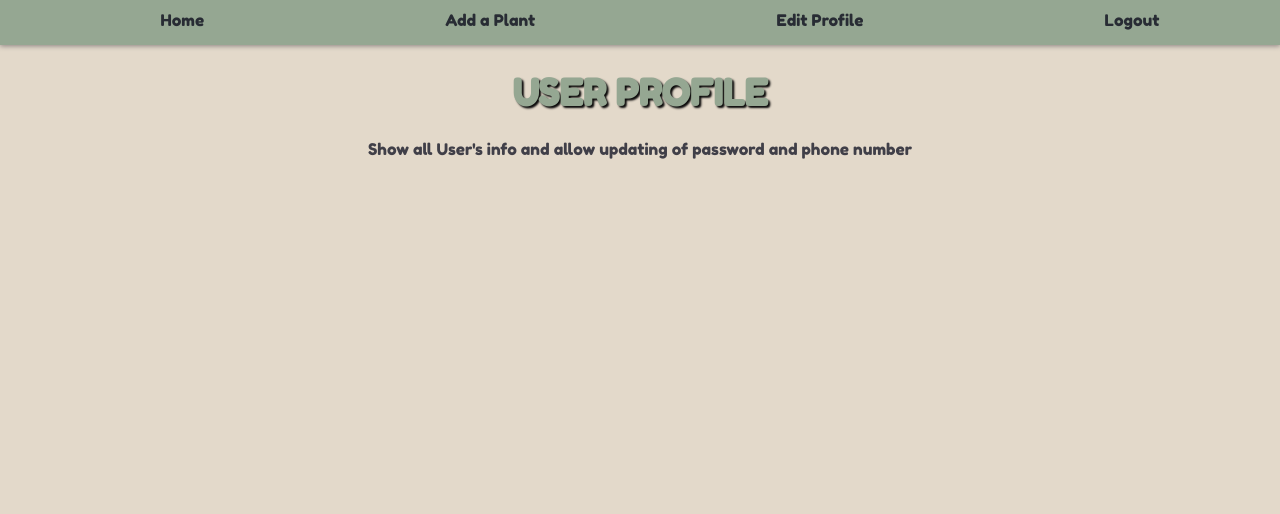
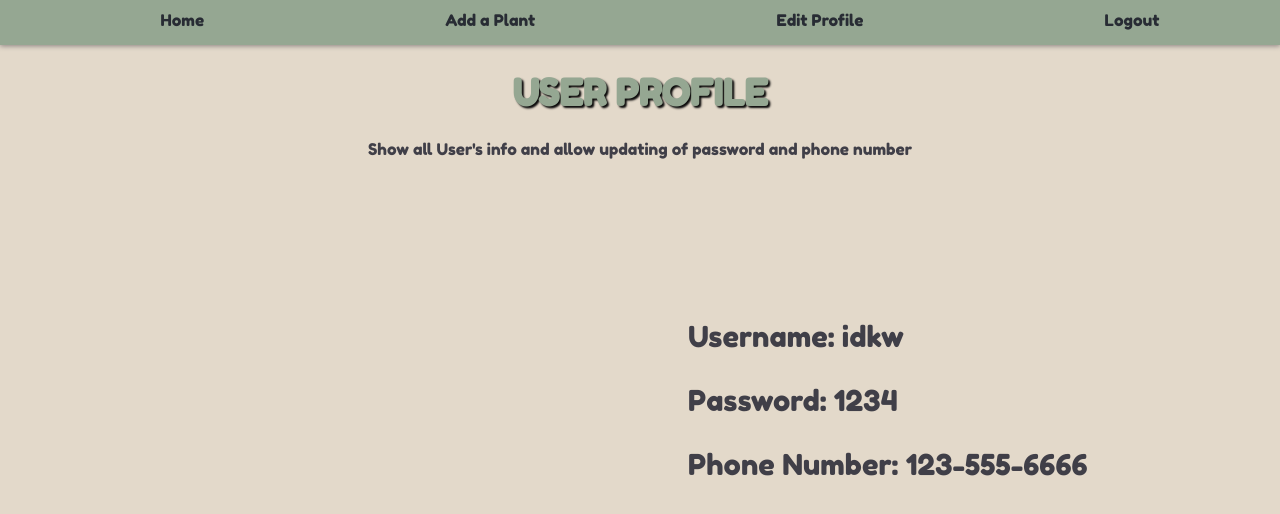
Before and after one commit to ptpt-water-my-plants-2/front-end, a React (Create React App) app: page /edituserprofile in a window 1280 px wide. Shown: the top 514 px of the page. Built offline with nearby package versions, Linux system fonts and the light colour scheme.

Commit message:
rendered fake user data, added styling

```diff
--- a/src/App.css
+++ b/src/App.css
@@ -146,3 +146,11 @@ a:hover {
 img {
   border-radius: 10px;
 }
+
+.user-info {
+  /* border: 5px solid blue; */
+  font-size: 1.8rem;
+  text-align: left;
+  padding-left: 43rem;
+  margin-top: 10rem;
+}
--- a/src/components/UserProfile/edituserprofile.js
+++ b/src/components/UserProfile/edituserprofile.js
@@ -1,9 +1,20 @@
+const fakeUser = {
+    username: 'idkw',
+    password: '1234',
+    phoneNumber: '123-555-6666'
+}
+
 export default function CreatePlant() {
 
     return (
         <div>
             <h1>USER PROFILE</h1>
             <p>Show all User's info and allow updating of password and phone number</p>
+            <div className='user-info'>
+                <p>Username: {fakeUser.username}</p>
+                <p>Password: {fakeUser.password}</p>
+                <p>Phone Number: {fakeUser.phoneNumber}</p>
+            </div>
         </div>
     )
 }
```
